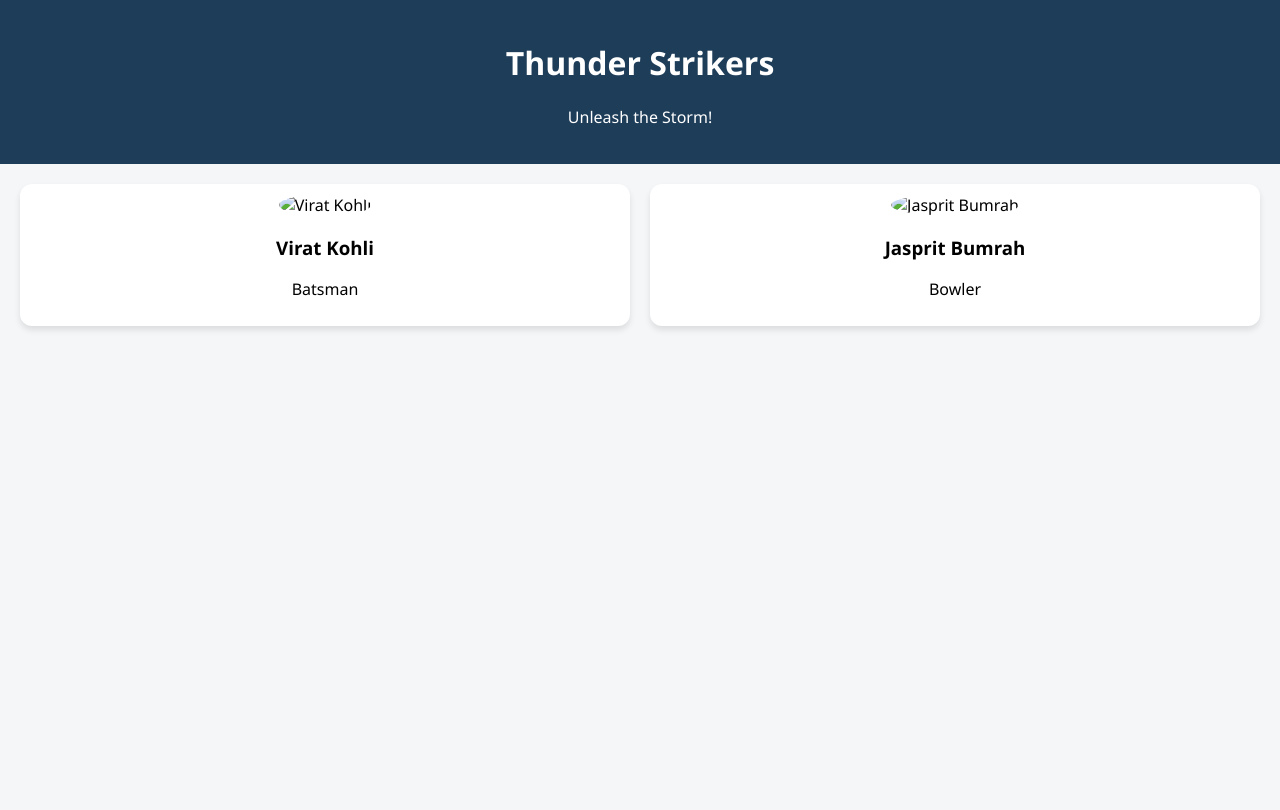
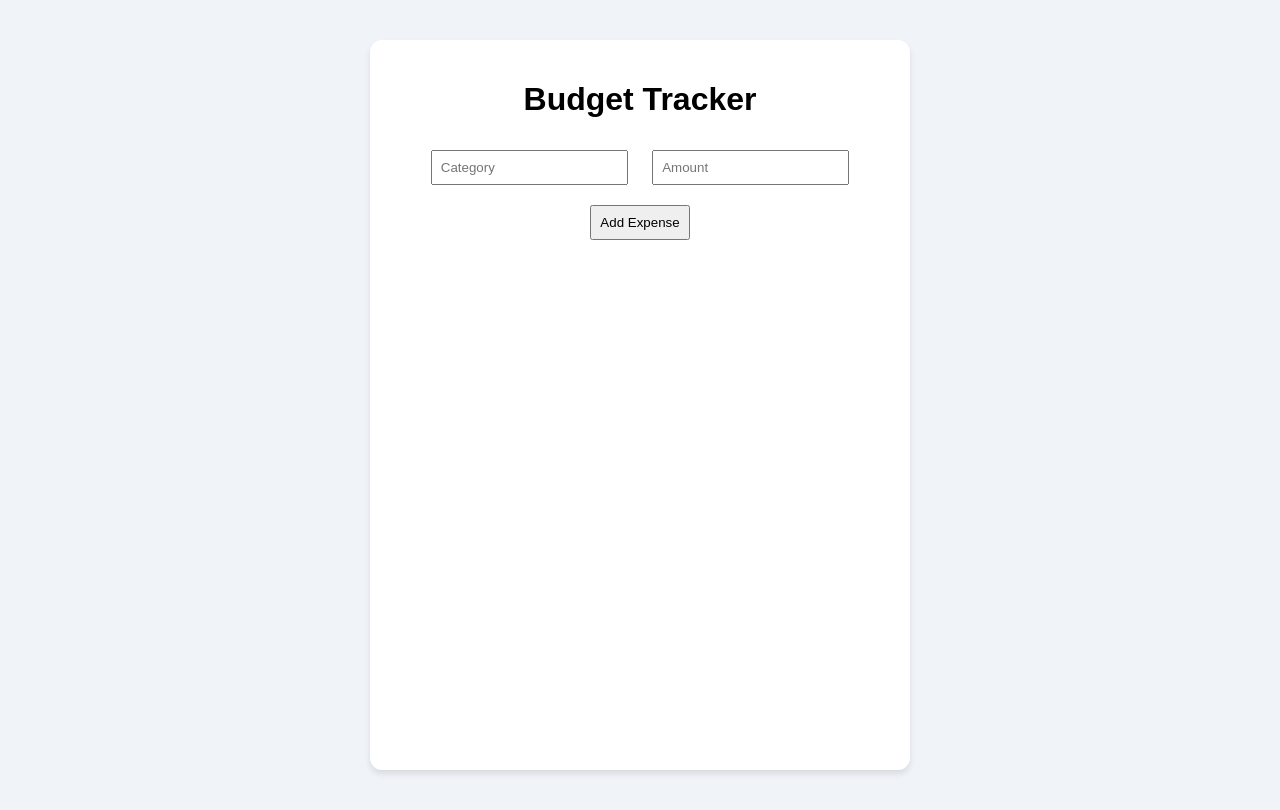
Before and after one commit to Shivsandhanshiv/COSC_Hackweek_Platform, a plain HTML site: page index.html in a window 1280 px wide. Drawn offline with nearby package versions, Linux system fonts and the light colour scheme.

Commit message:
Budget Tracker

```diff
--- a/index.html
+++ b/index.html
@@ -1,33 +1,22 @@
 <!DOCTYPE html>
 <html lang="en">
 <head>
-  <meta charset="UTF-8" />
-  <meta name="viewport" content="width=device-width, initial-scale=1.0"/>
-  <title>Squad Goals - Dream Cricket Team</title>
+  <meta charset="UTF-8">
+  <title>Budget Tracker</title>
   <link rel="stylesheet" href="style.css" />
+  <script src="https://cdn.jsdelivr.net/npm/chart.js"></script>
 </head>
 <body>
-  <header class="team-header">
-        <h1>Thunder Strikers</h1>
-    <p class="slogan">Unleash the Storm!</p>
-  </header>
+  <div class="container">
+    <h1>Budget Tracker</h1>
 
-  <section class="player-grid" id="playerGrid">
-    <!-- Player Cards will be injected by JS -->
-  </section>
+    <form id="expense-form">
+      <input type="text" id="category" placeholder="Category" required />
+      <input type="number" id="amount" placeholder="Amount" required />
+      <button type="submit">Add Expense</button>
+    </form>
 
-  <div id="playerModal" class="modal hidden">
-    <div class="modal-content">
-      <span class="close-button" onclick="closeModal()">×</span>
-      <h2 id="modalName"></h2>
-      <img id="modalImage" src="" alt="Player Image" />
-      <ul>
-        <li><strong>Jersey:</strong> <span id="modalJersey"></span></li>
-        <li><strong>Matches:</strong> <span id="modalMatches"></span></li>
-        <li><strong>Strike Rate:</strong> <span id="modalStrike"></span></li>
-        <li><strong>Best Performance:</strong> <span id="modalPerformance"></span></li>
-      </ul>
-    </div>
+    <canvas id="expenseChart" width="400" height="400"></canvas>
   </div>
 
   <script src="script.js"></script>
--- a/script.js
+++ b/script.js
@@ -1,50 +1,32 @@
-const players = [
-  {
-    name: "Virat Kohli",
-    role: "Batsman",
-    image: "assets/vir.jpg",
-    jersey: 18,
-    matches: 254,
-    strikeRate: "138.2",
-    performance: "100*(52) vs SL"
+const ctx = document.getElementById('expenseChart').getContext('2d');
+const categories = [];
+const amounts = [];
+
+const chart = new Chart(ctx, {
+  type: 'pie',
+  data: {
+    labels: categories,
+    datasets: [{
+      label: 'Expenses',
+      data: amounts,
+      backgroundColor: ['#FF6384', '#36A2EB', '#FFCE56', '#4BC0C0'],
+    }]
   },
-  {
-    name: "Jasprit Bumrah",
-    role: "Bowler",
-    image: "assets/jas.jpg",
-    jersey: 93,
-    matches: 140,
-    strikeRate: "78.5",
-    performance: "5/7 vs WI"
-  },
-  ];
-
-const grid = document.getElementById("playerGrid");
-const modal = document.getElementById("playerModal");
-
-players.forEach((p, index) => {
-  const card = document.createElement("div");
-  card.className = "player-card";
-  card.innerHTML = `
-    <img src="${p.image}" alt="${p.name}" />
-    <h3>${p.name}</h3>
-    <p>${p.role}</p>
-  `;
-  card.onclick = () => openModal(index);
-  grid.appendChild(card);
+  options: {
+    responsive: true
+  }
 });
 
-function openModal(i) {
-  const p = players[i];
-  document.getElementById("modalName").textContent = p.name;
-  document.getElementById("modalImage").src = p.image;
-  document.getElementById("modalJersey").textContent = p.jersey;
-  document.getElementById("modalMatches").textContent = p.matches;
-  document.getElementById("modalStrike").textContent = p.strikeRate;
-  document.getElementById("modalPerformance").textContent = p.performance;
-  modal.classList.remove("hidden");
-}
+document.getElementById('expense-form').addEventListener('submit', function(e) {
+  e.preventDefault();
+  const category = document.getElementById('category').value;
+  const amount = parseFloat(document.getElementById('amount').value);
 
-function closeModal() {
-  modal.classList.add("hidden");
-}
+  if (category && amount > 0) {
+    categories.push(category);
+    amounts.push(amount);
+    chart.update();
+  }
+
+  this.reset();
+});
--- a/style.css
+++ b/style.css
@@ -1,72 +1,19 @@
 body {
-  font-family: 'Segoe UI', sans-serif;
-  margin: 0;
-  background: #f4f6f8;
+  font-family: Arial, sans-serif;
+  text-align: center;
+  background: #f0f4f8;
 }
 
-.team-header {
-  text-align: center;
-  background: #1e3d59;
-  color: white;
-  padding: 20px;
-}
-
-.team-logo {
-  width: 100px;
-}
-
-.player-grid {
-  display: grid;
-  grid-template-columns: repeat(auto-fit, minmax(180px, 1fr));
-  gap: 20px;
-  padding: 20px;
-}
-
-.player-card {
-  background: white;
-  border-radius: 12px;
-  box-shadow: 0 4px 6px rgba(0,0,0,0.1);
-  text-align: center;
-  cursor: pointer;
-  padding: 10px;
-  transition: 0.3s;
-}
-
-.player-card:hover {
-  transform: scale(1.05);
-}
-
-.player-card img {
-  width: 100px;
-  border-radius: 50%;
-}
-
-.modal {
-  position: fixed;
-  top: 0;
-  left: 0;
-  width: 100%;
-  height: 100%;
-  background: rgba(0,0,0,0.6);
-  display: flex;
-  justify-content: center;
-  align-items: center;
-}
-
-.modal.hidden {
-  display: none;
-}
-
-.modal-content {
+.container {
+  max-width: 500px;
+  margin: 40px auto;
   background: white;
   padding: 20px;
   border-radius: 12px;
-  width: 300px;
-  text-align: center;
+  box-shadow: 0 4px 6px rgba(0,0,0,0.1);
 }
 
-.close-button {
-  float: right;
-  font-size: 24px;
-  cursor: pointer;
+form input, form button {
+  margin: 10px;
+  padding: 8px;
 }
```
Also changed, not shown: README.md.
